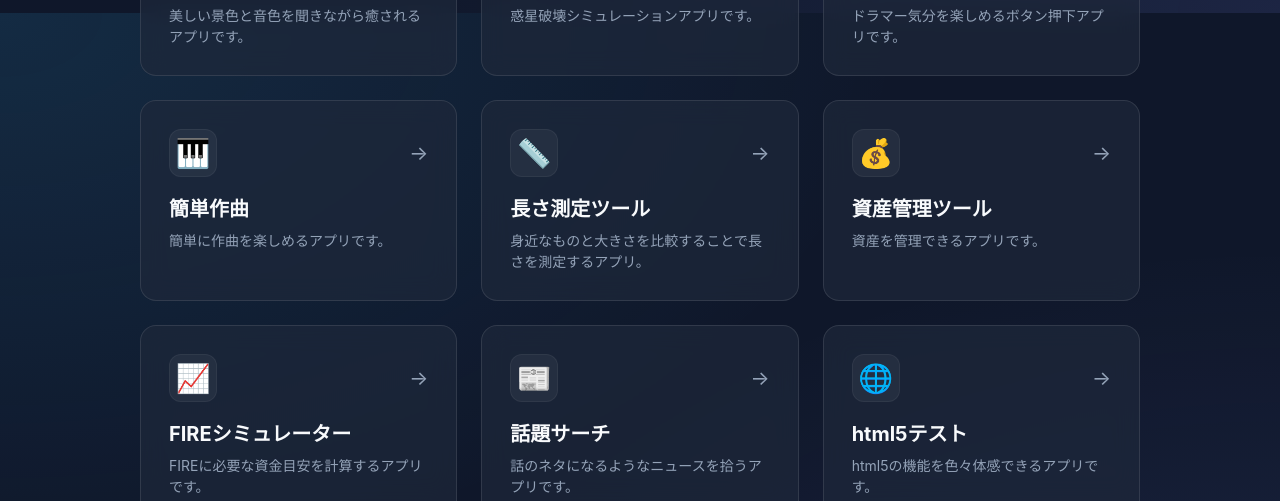
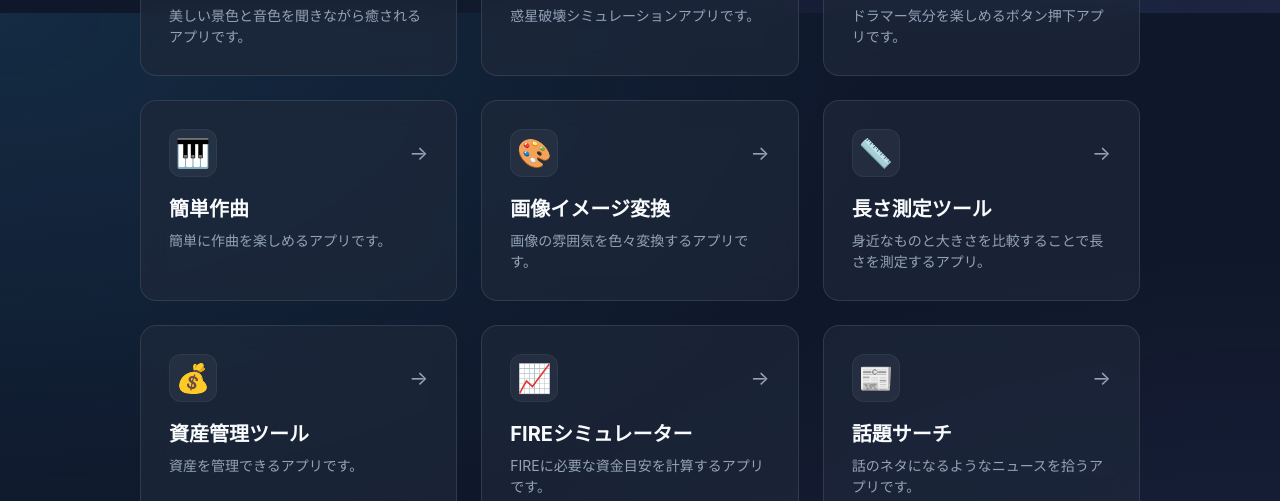
Before and after one commit to suffix-wiki/several_systems, a plain HTML site: page index.html in a window 1280 px wide. Shown: the part 787-1288 px from the top of the page. Drawn offline with Linux system fonts and the light colour scheme.

Commit message:
画像イメージ変換のリンクを追加

```diff
--- a/index.html
+++ b/index.html
@@ -253,6 +253,16 @@
           <p class="card-description">惑星破壊シミュレーションアプリです。</p>
         </div>
       </a>
+      <!--<a href="universe-trip/universe-trip.html" class="card">
+        <div>
+          <div class="card-header">
+            <span class="card-icon">🚀</span>
+            <span class="card-arrow">→</span>
+          </div>
+          <h2 class="card-title">宇宙旅行</h2>
+          <p class="card-description">宇宙旅行を体感できるシミュレーションアプリです。</p>
+        </div>
+      </a>-->
       <a href="drum/drum.html" class="card">
         <div>
           <div class="card-header">
@@ -283,6 +293,16 @@
           <p class="card-description">簡単に画像合成できるアプリです。</p>
         </div>
       </a>-->
+      <a href="image-filter/image-filter.html" class="card">
+        <div>
+          <div class="card-header">
+            <span class="card-icon">🎨</span>
+            <span class="card-arrow">→</span>
+          </div>
+          <h2 class="card-title">画像イメージ変換</h2>
+          <p class="card-description">画像の雰囲気を色々変換するアプリです。</p>
+        </div>
+      </a>
       <a href="measure-length/measure-length.html" class="card">
         <div>
           <div class="card-header">
```
